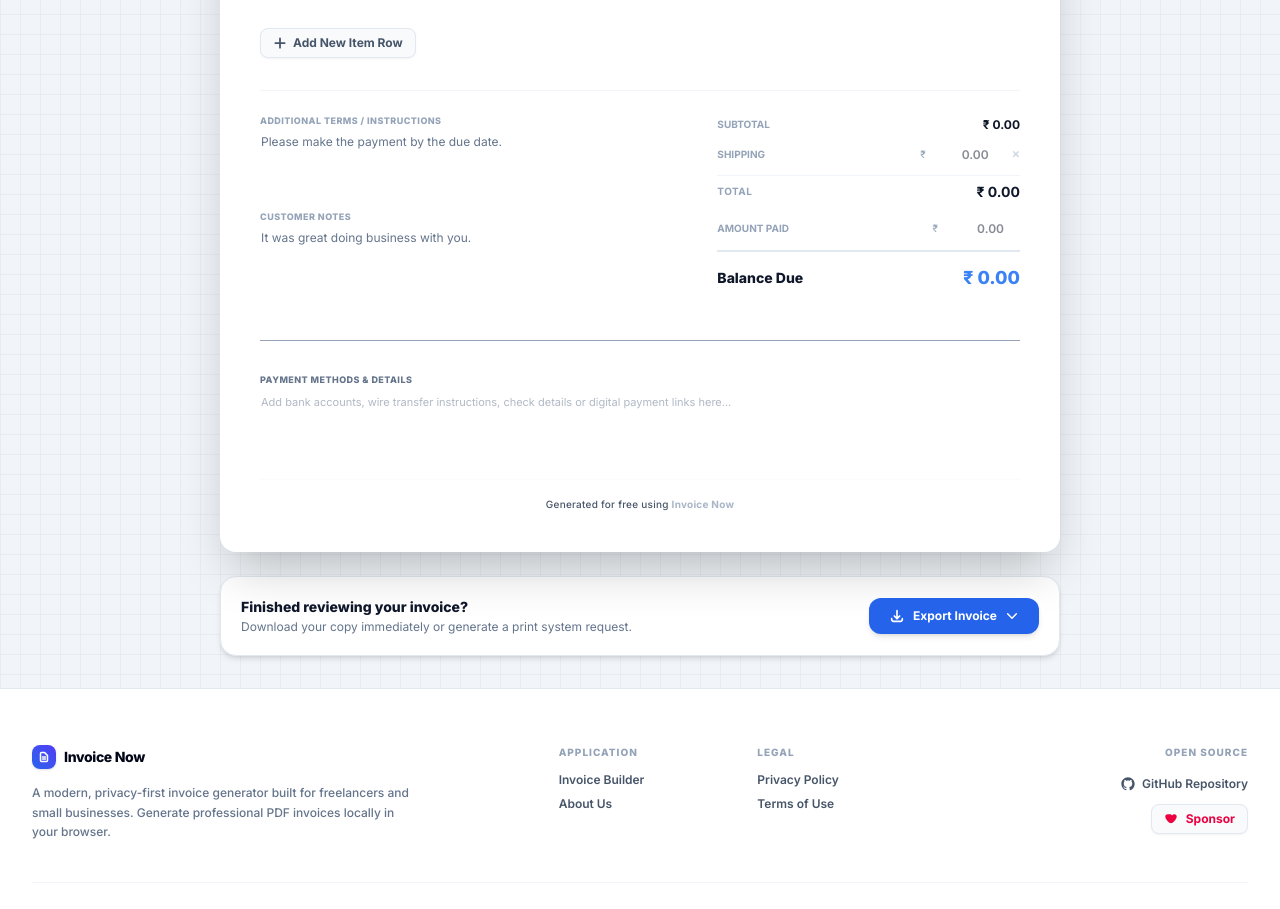
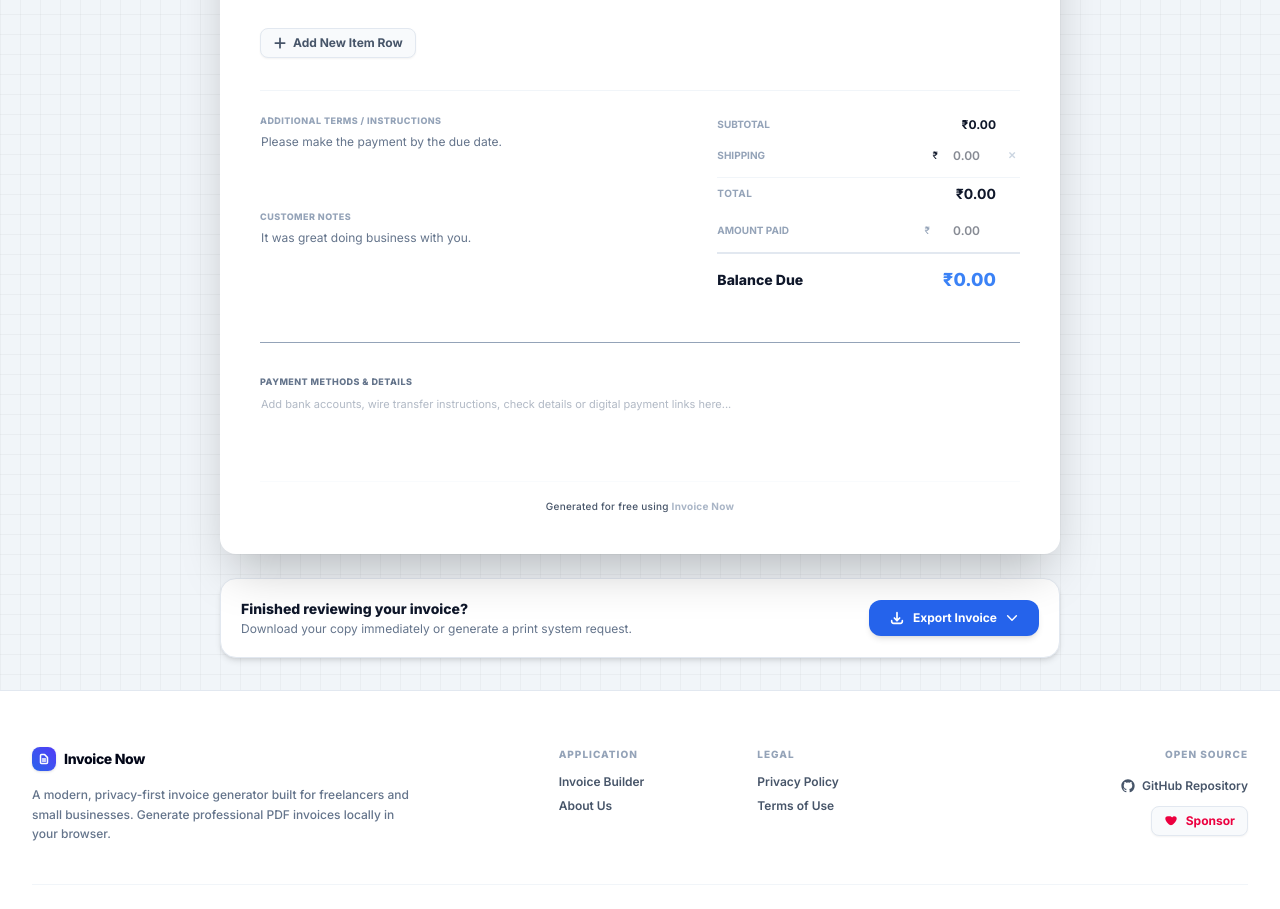
Before and after one commit to ashutoshkrris/invoice-now, a React (Vite) app: page / in a window 1280 px wide. Shown: the part 888-1797 px from the top of the page. Built offline with nearby package versions, Linux system fonts and the light colour scheme; a web font is replaced by a local one.

Commit message:
fix: alignment in total summary

```diff
--- a/src/components/shared/TotalsSummary.jsx
+++ b/src/components/shared/TotalsSummary.jsx
@@ -51,22 +51,20 @@ export default function TotalsSummary({
       </div>
 
       {/* --- RIGHT HAND SECTION: CLEAN TOTALS STACK --- */}
-      <div className="col-span-12 sm:col-span-5 text-xs text-slate-600 space-y-2.5 max-w-sm ml-auto w-full order-1 sm:order-2 select-none">
+      <div className="col-span-12 sm:col-span-5 text-xs text-slate-600 space-y-2.5 max-w-sm ml-auto w-full order-1 sm:order-2 select-none avoid-page-slice">
         {/* 1. Subtotal */}
-        <div className="flex justify-between items-center py-0.5">
-          <span className="font-bold text-slate-400 uppercase text-[10px]">Subtotal</span>
-          <span className="font-bold text-slate-900">
-            {activeCurrencySymbol}{" "}
-            {(
-              totals.subtotal + (invoice.discountScope === "subtotal" ? totals.discount : 0)
-            ).toFixed(2)}
+        <div className="grid grid-cols-2 items-center py-0.5 w-full">
+          <span className="font-bold text-slate-400 uppercase text-[10px] text-left">Subtotal</span>
+          <span className="font-bold text-slate-900 text-right pr-6">
+            {activeCurrencySymbol}
+            {totals.subtotal.toFixed(2)}
           </span>
         </div>
 
         {/* 2. Discount */}
         {invoice.discountScope !== "none" && (!isExporting || hasDiscount) && (
-          <div className="flex justify-between items-center py-0.5 min-h-[24px]">
-            <div className="flex items-center gap-1.5">
+          <div className="grid grid-cols-2 items-center py-0.5 min-h-[24px] w-full">
+            <div className="flex items-center gap-1.5 text-left">
               <span className="font-bold text-slate-400 uppercase text-[10px]">Discount</span>
               {invoice.discountScope === "subtotal" && !isExporting && (
                 <select
@@ -79,11 +77,12 @@ export default function TotalsSummary({
                 </select>
               )}
             </div>
-            <div className="flex items-center justify-end text-right font-bold text-rose-600">
+
+            <div className="flex items-center justify-end text-right font-bold text-rose-600 w-full pr-6">
               {invoice.discountScope === "subtotal" ? (
-                <div className="flex items-center justify-end">
+                <div className="inline-flex items-center justify-end whitespace-nowrap">
                   {invoice.discountType === "flat" && (
-                    <span className="text-[11px] mr-0.5">{activeCurrencySymbol}</span>
+                    <span className="text-[11px] self-center">{activeCurrencySymbol}</span>
                   )}
                   <EditableField
                     type="number"
@@ -91,17 +90,19 @@ export default function TotalsSummary({
                     onChange={(e) =>
                       onUpdateField("globalDiscount", parseFloat(e.target.value) || 0)
                     }
-                    className="w-16 text-right text-rose-600 font-bold bg-transparent"
+                    // Adjusted width matrix to wrap tighter to content metrics
+                    className={`${isExporting ? "w-auto text-right" : "w-14 text-right"} text-rose-600 font-bold bg-transparent p-0 border-0 focus:ring-0`}
                     placeholder="0"
                     isExporting={isExporting}
                   />
                   {invoice.discountType === "percentage" && (
-                    <span className="text-[11px] ml-0.5">%</span>
+                    <span className="text-[11px] self-center ml-0.5">%</span>
                   )}
                 </div>
               ) : (
                 <span>
-                  -{activeCurrencySymbol} {totals.discount.toFixed(2)}
+                  -{activeCurrencySymbol}
+                  {totals.discount.toFixed(2)}
                 </span>
               )}
             </div>
@@ -110,13 +111,13 @@ export default function TotalsSummary({
 
         {/* 3. Tax */}
         {invoice.taxScope !== "none" && (!isExporting || hasTax) && (
-          <div className="flex justify-between items-center py-0.5 min-h-[24px]">
-            <div className="flex items-center gap-1.5">
+          <div className="grid grid-cols-2 items-center py-0.5 min-h-[24px] w-full">
+            <div className="flex items-center gap-1.5 text-left">
               <EditableField
                 value={invoice.taxName || "Tax"}
                 onChange={(e) => onUpdateField("taxName", e.target.value)}
                 maxLength={FIELD_LIMITS.taxName}
-                className="font-bold text-slate-400 uppercase text-[10px] max-w-[65px] bg-transparent"
+                className="font-bold text-slate-400 uppercase text-[10px] max-w-[65px] bg-transparent p-0 border-0 focus:ring-0"
                 placeholder="Tax"
                 isExporting={isExporting}
               />
@@ -131,9 +132,10 @@ export default function TotalsSummary({
                 </select>
               )}
             </div>
-            <div className="flex items-center justify-end text-right font-bold text-slate-900">
+
+            <div className="flex items-center justify-end text-right font-bold text-slate-900 w-full pr-6">
               {invoice.taxScope === "subtotal" ? (
-                <div className="flex items-center justify-end">
+                <div className="inline-flex items-center justify-end whitespace-nowrap">
                   {invoice.taxType === "flat" && (
                     <span className="text-[11px] text-slate-400 mr-0.5">
                       {activeCurrencySymbol}
@@ -145,7 +147,7 @@ export default function TotalsSummary({
                     onChange={(e) =>
                       onUpdateField("globalTaxRate", parseFloat(e.target.value) || 0)
                     }
-                    className="w-16 text-right font-bold text-slate-900 bg-transparent"
+                    className={`${isExporting ? "w-auto text-right" : "w-14 text-right"} font-bold text-slate-900 bg-transparent p-0 border-0 focus:ring-0`}
                     placeholder="0"
                     isExporting={isExporting}
                   />
@@ -155,51 +157,53 @@ export default function TotalsSummary({
                 </div>
               ) : (
                 <span>
-                  {activeCurrencySymbol} {totals.tax.toFixed(2)}
+                  {activeCurrencySymbol}
+                  {totals.tax.toFixed(2)}
                 </span>
               )}
             </div>
           </div>
         )}
 
-        {/* 4. Shipping Charges */}
+        {/* 4. Shipping Charges (FIXED ALIGNMENT & UNIFIED COMPONENT) */}
         {invoice.shippingCharges !== null &&
         invoice.shippingCharges !== undefined &&
         (invoice.shippingCharges > 0 ||
           typeof invoice.shippingCharges === "number" ||
           isExporting) ? (
-          <div className="flex justify-between items-center py-0.5">
-            <span className="font-bold text-slate-400 uppercase text-[10px]">Shipping</span>
-            <div className="flex items-center justify-end text-right group/shipping">
-              <span className="text-[10px] text-slate-400 mr-0.5">{activeCurrencySymbol}</span>
-              <input
+          <div className="grid grid-cols-2 items-center py-0.5 w-full relative">
+            <span className="font-bold text-slate-400 uppercase text-[10px] text-left">
+              Shipping
+            </span>
+            <div className="flex items-center justify-end text-right w-full relative pr-6">
+              <div className="inline-flex items-center justify-end whitespace-nowrap">
+                <span className="text-[10px] text-slate-900 mr-0.5">{activeCurrencySymbol}</span>
+                <EditableField
                   type="number"
-                // Ensure that backspacing empty doesn't pass undefined values to uncontrolled inputs
                   value={
                     invoice.shippingCharges === 0 || !invoice.shippingCharges
                       ? ""
                       : invoice.shippingCharges
                   }
-                min={0}
                   onChange={(e) => {
                     const val = e.target.value;
-                  // Allows input to be completely blank while typing without snapping shut
                     if (val === "") {
                       onUpdateField("shippingCharges", 0);
                     } else {
                       onUpdateField("shippingCharges", parseFloat(val) || 0);
                     }
                   }}
-                className="w-20 text-right font-semibold text-slate-900 bg-transparent outline-none focus:ring-1 focus:ring-brand-500 rounded px-1"
+                  className={`${isExporting ? "w-auto text-right" : "w-14 text-right"} font-semibold text-slate-900 bg-transparent p-0 border-0 focus:ring-0`}
                   placeholder="0.00"
+                  isExporting={isExporting}
                 />
+              </div>
               {!isExporting && (
                 <button
                   type="button"
-                  // Explicitly sets it to null or undefined to clear it out and bring back the button selector
                   onClick={() => onUpdateField("shippingCharges", null)}
-                  className="no-print ml-1 text-slate-300 hover:text-rose-500 text-[10px] font-bold transition-colors cursor-pointer"
-                  title="Remove shipping charges panel"
+                  className="no-print absolute right-0 text-slate-300 hover:text-rose-500 text-[10px] font-bold transition-colors cursor-pointer w-4 text-center"
+                  title="Remove shipping charges"
                 >
                   ✕
                 </button>
@@ -208,52 +212,64 @@ export default function TotalsSummary({
           </div>
         ) : (
           !isExporting && (
-            <div className="no-print flex justify-between items-center py-0.5">
+            <div className="grid grid-cols-2 items-center py-0.5 w-full">
               <button
                 type="button"
-                // Initializes with exactly 0 so the input stays visible, rather than forcing a value of 1
                 onClick={() => onUpdateField("shippingCharges", 0)}
-                className="text-[10px] font-extrabold text-brand-600 hover:underline transition-all cursor-pointer"
+                className="text-[10px] font-extrabold text-brand-600 hover:underline transition-all cursor-pointer text-left"
               >
                 + Add Shipping Charges
               </button>
-              <span className="text-slate-300 font-medium text-[11px] select-none">—</span>
+              <span className="text-slate-300 font-medium text-[11px] select-none text-right pr-6">
+                —
+              </span>
             </div>
           )
         )}
 
         {/* 5. Total (Grand Total) */}
-        <div className="flex justify-between items-center py-1.5 border-t border-slate-100 font-bold text-slate-900">
-          <span className="uppercase text-[10px] tracking-wider text-slate-400">Total</span>
-          <span className="text-sm">
-            {activeCurrencySymbol} {totals.grandTotal.toFixed(2)}
+        <div className="grid grid-cols-2 items-center py-1.5 border-t border-slate-100 font-bold text-slate-900 w-full">
+          <span className="uppercase text-[10px] tracking-wider text-slate-400 text-left">
+            Total
+          </span>
+          <span className="text-sm text-right pr-6">
+            {activeCurrencySymbol}
+            {totals.grandTotal.toFixed(2)}
           </span>
         </div>
 
         {/* 6. Amount Paid */}
         {(!isExporting || invoice.amountPaid > 0) && (
-          <div className="flex justify-between items-center py-0.5">
-            <span className="font-bold text-slate-400 uppercase text-[10px]">Amount Paid</span>
-            <div className="flex items-center justify-end text-right">
+          <div className="grid grid-cols-2 items-center py-0.5 w-full">
+            <span className="font-bold text-slate-400 uppercase text-[10px] text-left">
+              Amount Paid
+            </span>
+            <div className="flex items-center justify-end text-right w-full pr-6">
+              <div className="inline-flex items-center justify-end whitespace-nowrap">
                 <span className="text-[10px] text-slate-400 mr-0.5">{activeCurrencySymbol}</span>
                 <EditableField
                   type="number"
                   value={invoice.amountPaid === 0 || !invoice.amountPaid ? "" : invoice.amountPaid}
                   min={0}
                   onChange={(e) => onUpdateField("amountPaid", parseFloat(e.target.value) || 0)}
-                className="w-20 text-right font-semibold text-slate-900 bg-transparent"
+                  className={`${isExporting ? "w-auto text-right" : "w-16 text-right"} font-semibold text-slate-900 bg-transparent p-0 border-0 focus:ring-0`}
                   placeholder="0.00"
                   isExporting={isExporting}
                 />
               </div>
             </div>
+          </div>
         )}
 
         {/* 7. Balance Due */}
-        <div className="flex justify-between items-center border-t-2 border-slate-200 pt-3 text-sm font-black text-slate-900">
-          <span>Balance Due</span>
-          <span className="text-lg" style={{ color: invoice.brandColor || "inherit" }}>
-            {activeCurrencySymbol} {totals.balanceDue.toFixed(2)}
+        <div className="grid grid-cols-2 items-center border-t-2 border-slate-200 pt-3 text-sm font-black text-slate-900 w-full">
+          <span className="text-left">Balance Due</span>
+          <span
+            className="text-lg text-right pr-6"
+            style={{ color: invoice.brandColor || "inherit" }}
+          >
+            {activeCurrencySymbol}
+            {totals.balanceDue.toFixed(2)}
           </span>
         </div>
       </div>
```
Lines whose indentation alone changed are shown as unchanged.
